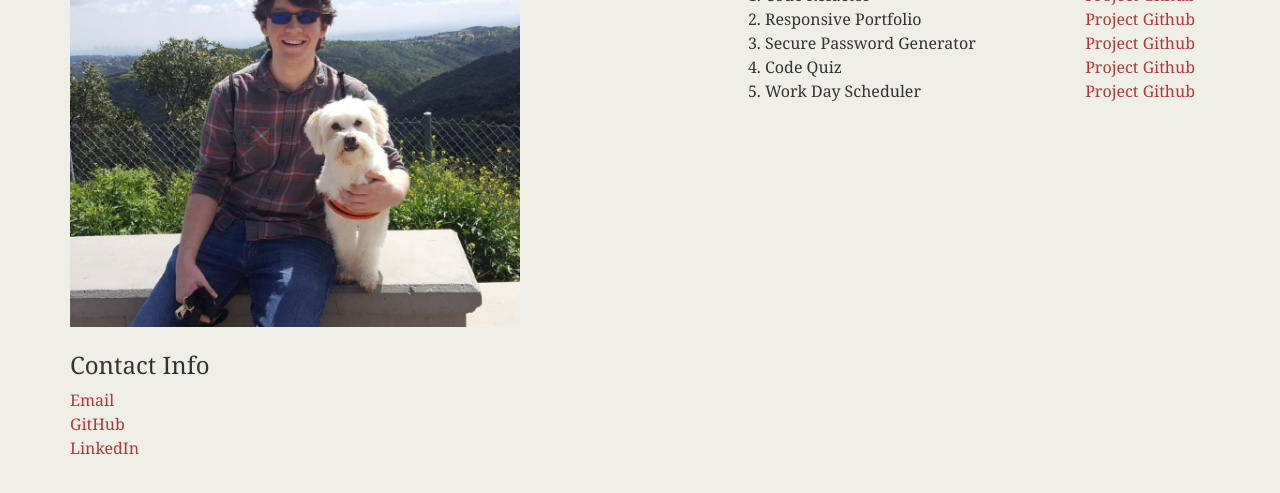
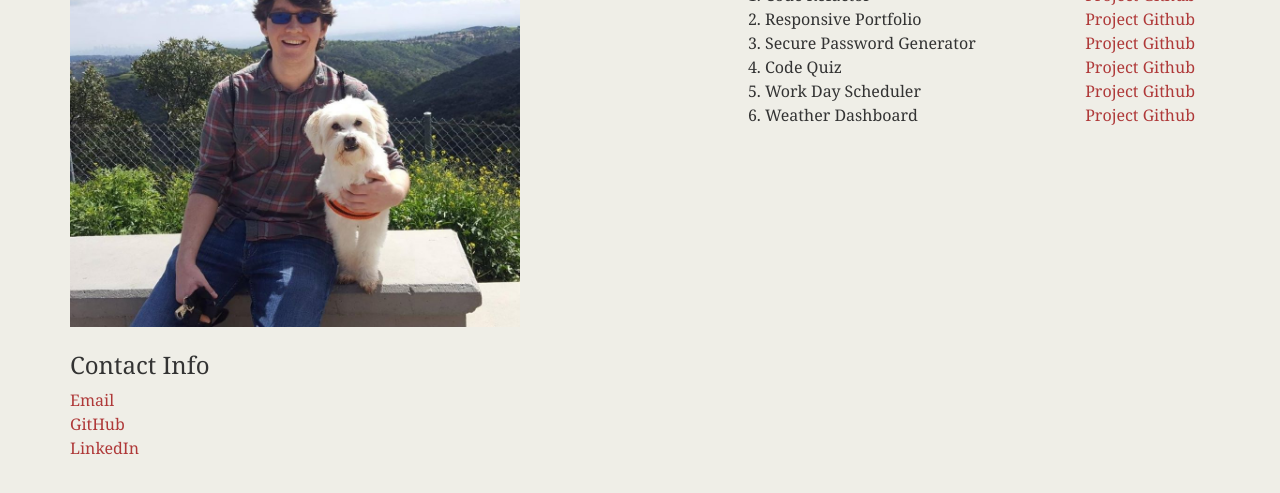
Before and after one commit to ssbrear/bootcamp-hw, a plain HTML site: page index.html in a window 1280 px wide. Shown: the part 297-790 px from the top of the page. Drawn offline with nearby package versions, Linux system fonts and the light colour scheme.

Commit message:
Added a link to homework 6 in the main index

```diff
--- a/index.html
+++ b/index.html
@@ -66,6 +66,13 @@
                             <a href="https://github.com/ssbrear/bootcamp-hw/tree/master/5">Github</a>
                         </span>
                     </li>
+                    <li>
+                        Weather Dashboard
+                        <span class="assignment-links">
+                            <a href="6/index-6.html">Project</a>
+                            <a href="https://github.com/ssbrear/bootcamp-hw/tree/master/6">Github</a>
+                        </span>
+                    </li>
                 </ol>
             </aside>
         </div>
```
Also changed, not shown: 6/index-6.html (+11 -0 lines).
